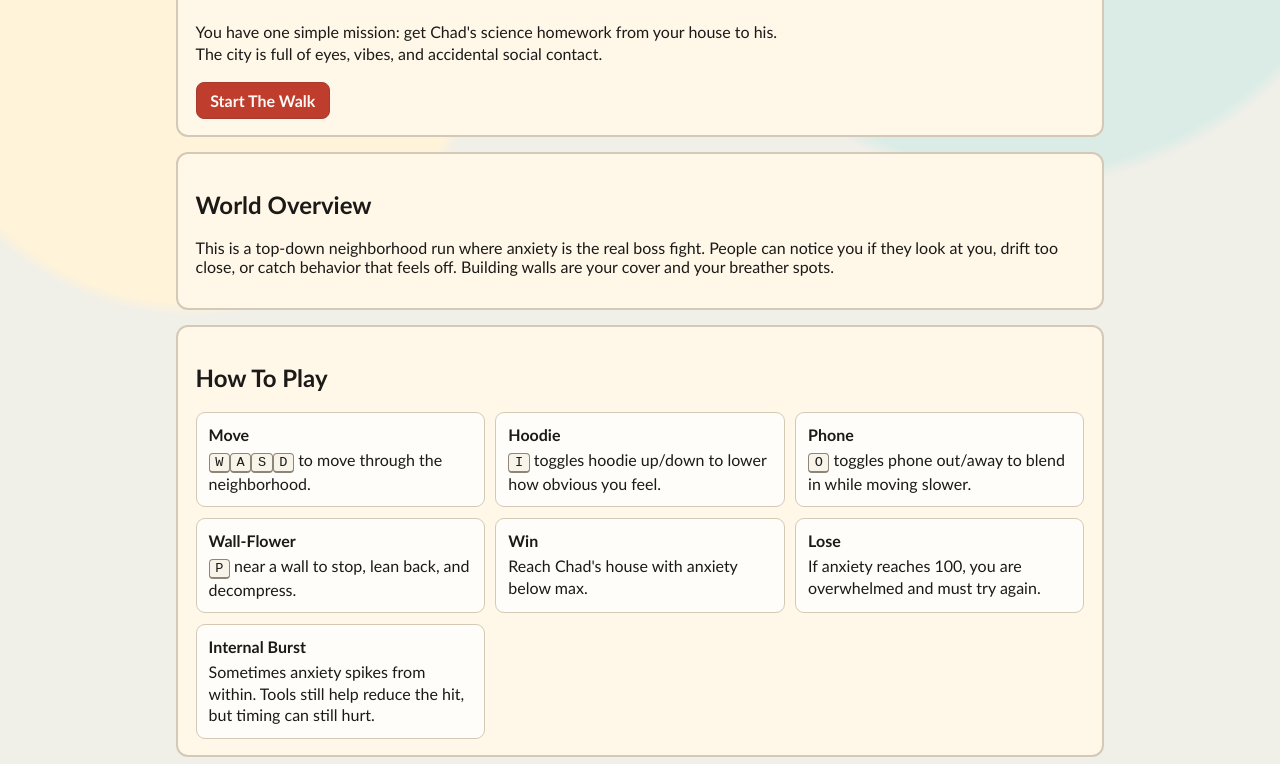
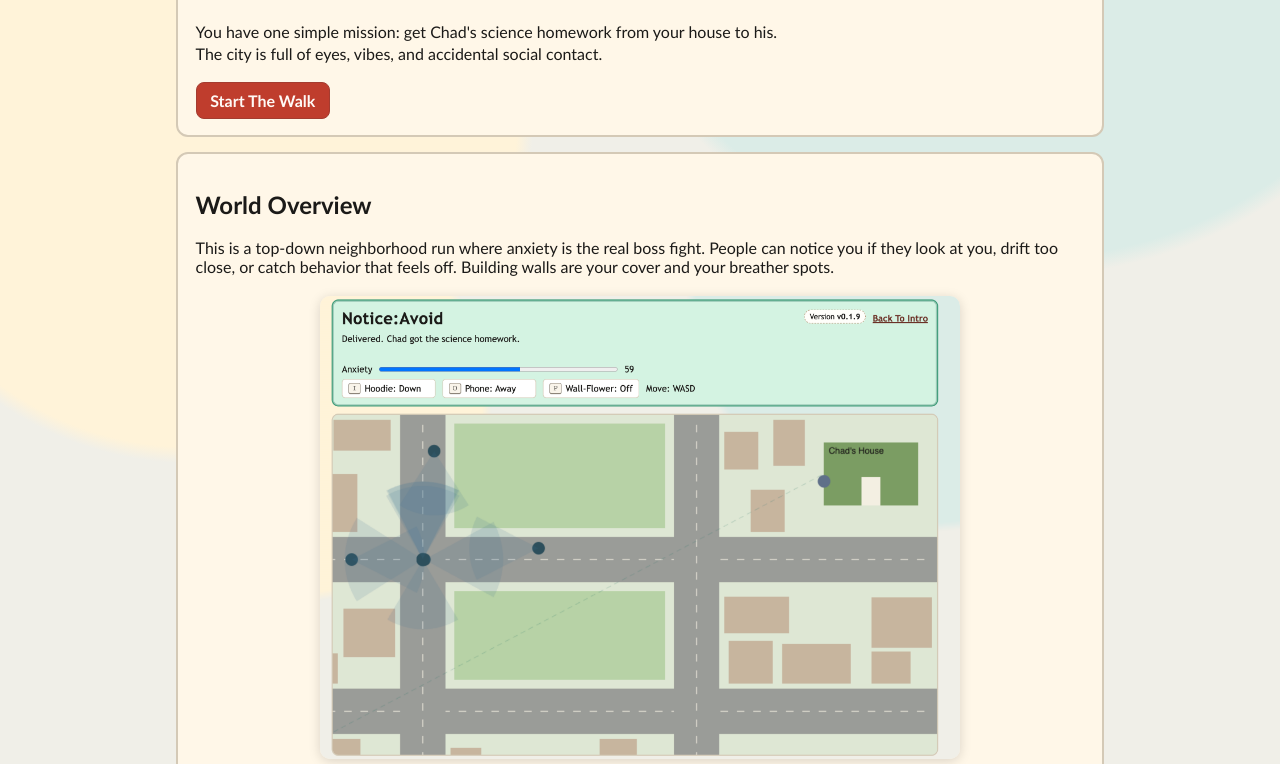
Before and after one commit to grondak/NoticeAvoidJS, a website: page index.html in a window 1280 px wide. Shown: the part 179-943 px from the top of the page. Drawn offline with Linux system fonts and the light colour scheme.

Commit message:
Add gameplay screenshot and playable link to README and intro page

```diff
--- a/index.html
+++ b/index.html
@@ -30,6 +30,11 @@
           notice you if they look at you, drift too close, or catch behavior that feels off.
           Building walls are your cover and your breather spots.
         </p>
+        <img
+          src="assets/NoticeAvoidGamePlay.png"
+          alt="Top-down neighborhood map showing NPC sight cones, dashed patrol routes, and the anxiety HUD"
+          style="width:100%;max-width:640px;display:block;margin:1.25rem auto 0;border-radius:10px;box-shadow:0 2px 12px rgba(0,0,0,0.15);"
+        />
       </section>
 
       <section class="panel">
```
Also changed, not shown: README.md, assets/NoticeAvoidGamePlay.png (added).
